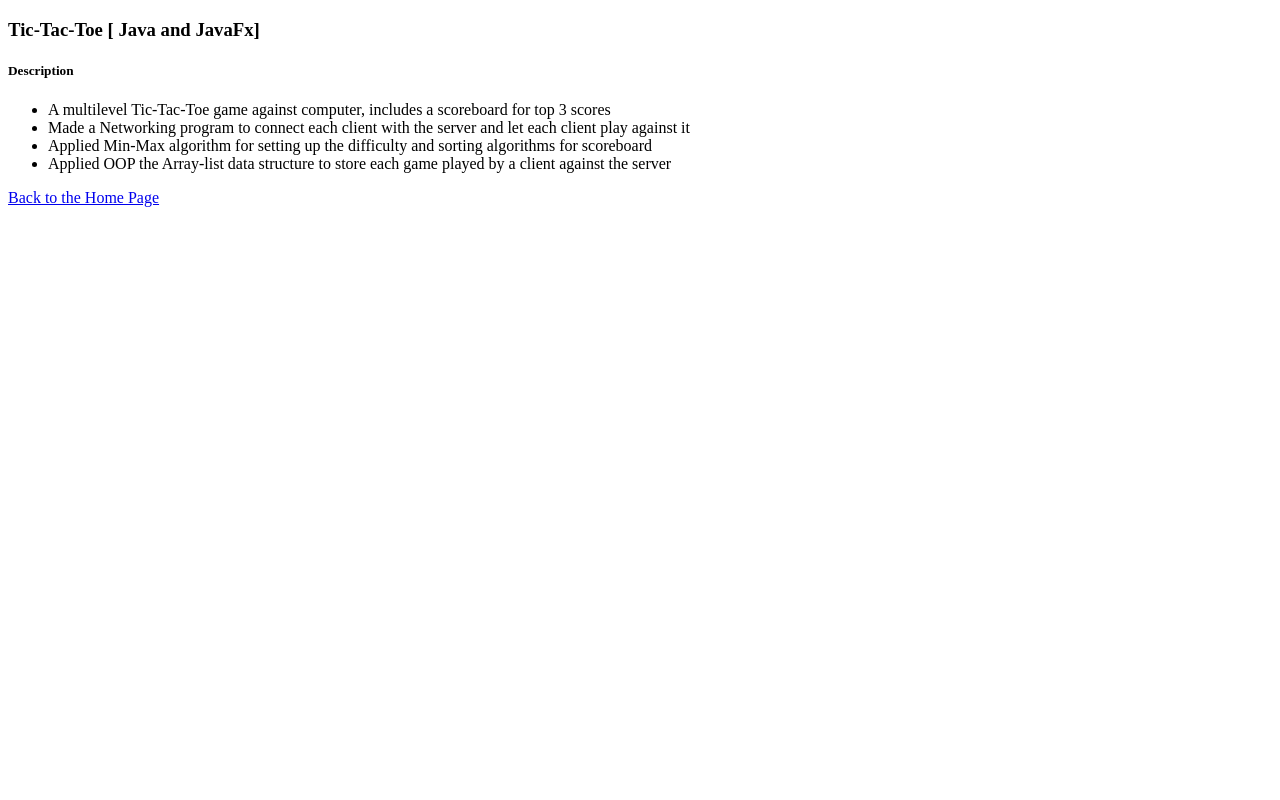
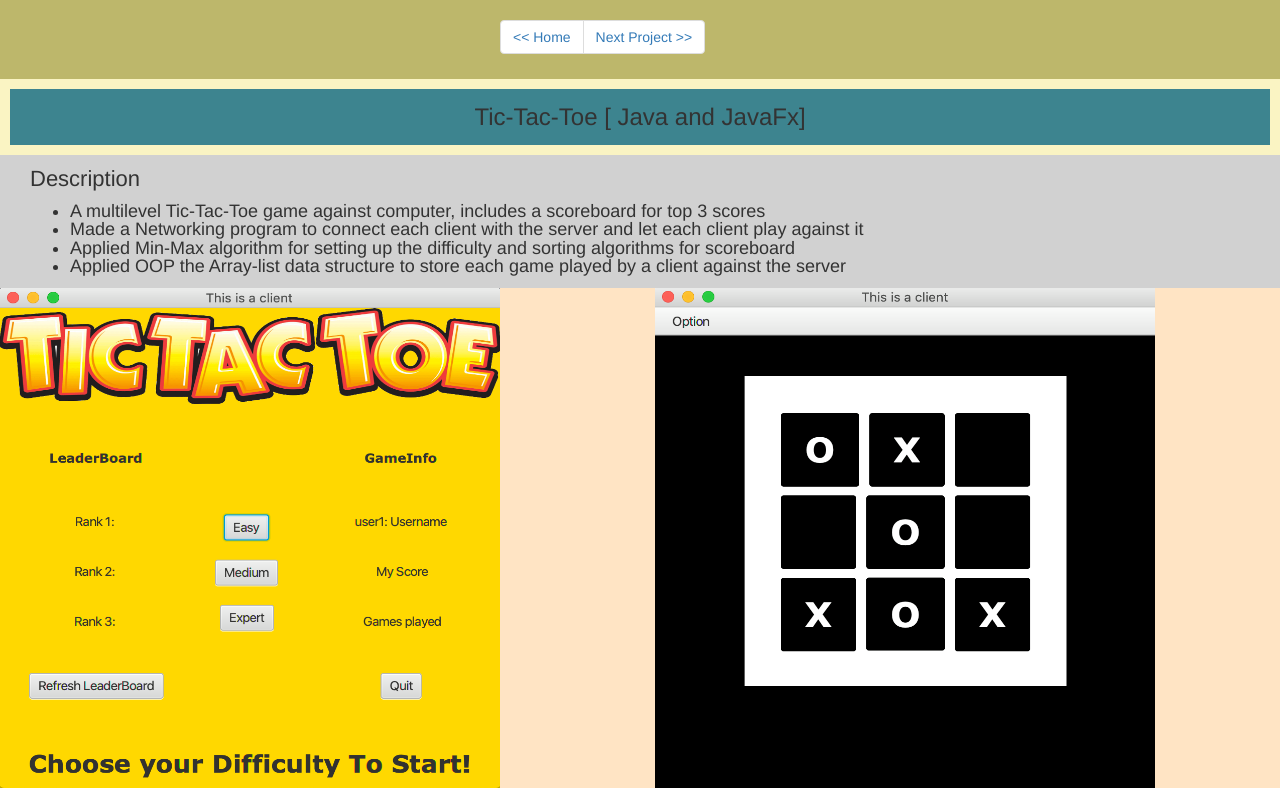
Before and after one commit to ak0625/project0, a plain HTML site: page ttt.html in a window 1280 px wide. Drawn offline with nearby package versions, Linux system fonts and the light colour scheme.

Commit message:
maybe the final changes

```diff
--- a/style1.scss
+++ b/style1.scss
@@ -1,26 +1,38 @@
 $myfont: font-family: Rockwell, "Courier Bold", Courier, Georgia, Times, "Times New Roman", serif;
+nav{
+  background-color: darkkhaki;
+  padding-left: 500px;
+}
 h3{
-  font: $myfont;
+  font: myfont;
   background-color: #3d848f;
   text-align: center;
   margin: 0px 0px;
+  padding: 15px 10px;
   font-style: normal;
   font-variant: normal;
   font-weight: 500;
   border: #faf4c3 10px solid;
 }
+.description h5{
+  font-family: myfont;
+  font-size: 22px;
+  font-style: normal;
+  font-variant: normal;
+  font-weight: 400;
+}
 .description{
-  {
-    font-family: $myfont;
+    font-family: myfont;
     font-size: 18px;
     font-style: normal;
     font-variant: normal;
     font-weight: 400;
     line-height: 18.5714px;
     background-color: #d1d1d1;
-    /* margin-bottom: -25px; */
     padding: 2px 30px;
-    /*Alignment*/
-    text-align: center;
-  }
 }
+
+.row{
+  background-color: bisque;
+  /* width: 50%; */
+}
--- a/ttt.html
+++ b/ttt.html
@@ -2,7 +2,15 @@
 <html>
   <head>
     <title>TTT</title>
-  </head>
+    <link rel="stylesheet" href="https://maxcdn.bootstrapcdn.com/bootstrap/3.4.1/css/bootstrap.min.css">
+    <link href="style1.css" rel="stylesheet">
+    </head>
+    <nav aria-label="Page navigation example">
+    <ul class="pagination">
+    <li class="page-item"><a class="page-link" href="index.html"> << Home</a></li>
+    <li class="page-item"><a class="page-link" href="rpls.html">Next Project >> </a></li>
+    </ul>
+    </nav>
   <body>
     <h3>Tic-Tac-Toe [ Java and JavaFx]</h3>
     <div class="description">
@@ -15,6 +23,13 @@
 
       </ul>
     </div>
-    <a href="index.html">Back to the Home Page </a>
+    <div class="row">
+      <div class="col-lg-6 col-sm-12">
+        <img src="picture/ttt1.jpg" alt="Rock paper scissor spock gameplay picture 1" width="500px" height=" 500px">
+      </div>
+      <div class="col-lg-6 col-sm-12">
+        <img src="picture/ttt2.jpg" alt="Rock paper scissor spock gameplay picture 1" width="500px" height=" 500px">
+      </div>
+    </div>
   </body>
 </html>
```
Also changed, not shown: EPA.html (+16 -1 lines), rpls.html (+9 -4 lines), style1.css.
